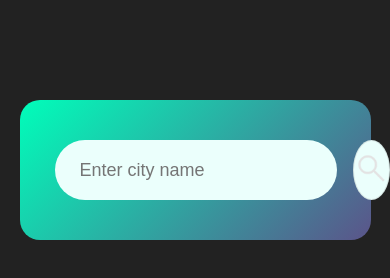
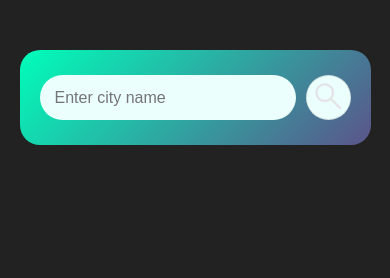
Before and after one commit to ishikasaxena1216-art/Weather-App, a plain HTML site: page index.html in a window 390 px wide. Drawn offline with Linux system fonts and the light colour scheme.

Commit message:
Update style.css

```diff
--- a/style.css
+++ b/style.css
@@ -23,12 +23,13 @@ body{
     width: 100% ;
     display: flex;
     align-items: center;
-    justify-content: space-between;
+    /* justify-content: space-between; */
+    gap: 10px;
 
 }
 
 .search input{
-    border: 0;
+    /* border: 0;
     outline: 0;
     background: #ebfffc;
     color: #555;
@@ -37,7 +38,18 @@ body{
     border-radius: 30px;
     flex: 1;
     margin-right: 16px;
-    font-size: 18px;
+    font-size: 18px; */
+
+    border: 0;
+    outline: 0;
+    background: #ebfffc;
+    color: #555;
+    padding: 10px 15px;   /* changed */
+    height: 50px;         /* changed */
+    border-radius: 30px;
+    flex: 1;
+    font-size: 16px;      /* changed */
+
 }
 .search button{
     border:1px solid rgba(92, 87, 87, 0.15);
@@ -111,3 +123,41 @@ body{
     margin-top: 10px;
     display: none;
 }
+@media (max-width: 600px) {
+
+    .card{
+        padding: 25px 20px;
+        margin-top: 50px;
+    }
+
+    .weather h1{
+        font-size: 50px;
+    }
+
+    .weather h2{
+        font-size: 30px;
+    }
+
+    .details{
+        flex-direction: column;
+        gap: 20px;
+    }
+
+    .col{
+        justify-content: center;
+        text-align: center;
+    }
+
+    .humidity, .wind{
+        font-size: 20px;
+    }
+
+    .search input{
+        height: 45px;
+    }
+
+    .search button{
+        width: 45px;
+        height: 45px;
+    }
+}
```
